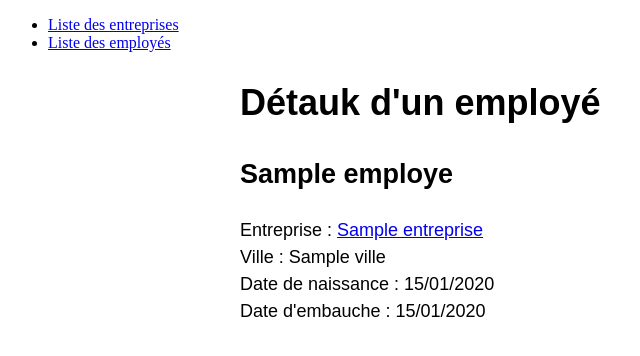
After one commit to euroR67/SfEntrepriseDemo, a Symfony app: template templates/employe/show.html.twig in a window 1280 px wide. The commit adds this page. Shown: the top 356 px of the page, without its empty margins (0-640 px from the left). Run offline with Twig, Linux system fonts and the light colour scheme; the template is opened without the code that fills it: most values are stand-ins (such as "Sample title", 1, 10 or a date in 2020); some libraries are stand-ins or nearby versions.

Commit message:
création des liens

```diff
--- a/src/Entity/Entreprise.php
+++ b/src/Entity/Entreprise.php
@@ -59,11 +59,6 @@ class Entreprise
     public function getDateCreation(): ?\DateTimeInterface
     {
         return $this->dateCreation;
-    }
-
-    public function getDateCreationFr(): ?string
-    {
-        return $this->dateCreation->format("d/m/Y");
     }
 
     public function setDateCreation(\DateTimeInterface $dateCreation): static
--- a/templates/employe/index.html.twig
+++ b/templates/employe/index.html.twig
@@ -12,7 +12,7 @@
     <h1>Liste des employés</h1>
 
     {% for employe in employes %}
-        <a href="">{{ employe }}</a> ({{ employe.entreprise.raisonSociale }}) <br>
+        <a href="{{ path('show_employe', {'id':employe.id}) }}">{{ employe }}</a> ({{ employe.entreprise.raisonSociale }}) <br>
     {% endfor %}
 
 </div>
--- /dev/null
+++ b/templates/employe/show.html.twig
@@ -0,0 +1,26 @@
+{% extends 'base.html.twig' %}
+
+{% block title %}Détail d'un employé{% endblock %}
+
+{% block body %}
+<style>
+    .example-wrapper { margin: 1em auto; max-width: 800px; width: 95%; font: 18px/1.5 sans-serif; }
+    .example-wrapper code { background: #F5F5F5; padding: 2px 6px; }
+</style>
+
+<div class="example-wrapper">
+    <h1>Détauk d'un employé</h1>
+
+    <h2>{{ employe }}</h2>
+
+    <p>
+        Entreprise : <a href="{{ path('show_entreprise', {'id':employe.entreprise.id} ) }}">{{ employe.entreprise }}</a> <br>
+        Ville : {{ employe.ville }} <br>
+        Date de naissance : {{ employe.dateNaissance|date("d/m/Y") }} <br>
+        Date d'embauche : {{ employe.dateEmbauche|date('d/m/Y') }} <br>
+    </p>
+
+</div>
+
+
+{% endblock %}
--- a/templates/entreprise/show.html.twig
+++ b/templates/entreprise/show.html.twig
@@ -15,7 +15,7 @@
 
     <p>
         Adresse : {{ entreprise.AdresseComplete }} <br>
-        Date de création : {{ entreprise.dateCreation }} <br>
+        Date de création : {{ entreprise.dateCreation|date('d/m/Y') }} <br>
     </p>
 
 </div>
```
Also changed, not shown: src/Controller/EmployeController.php (+9 -0 lines).
